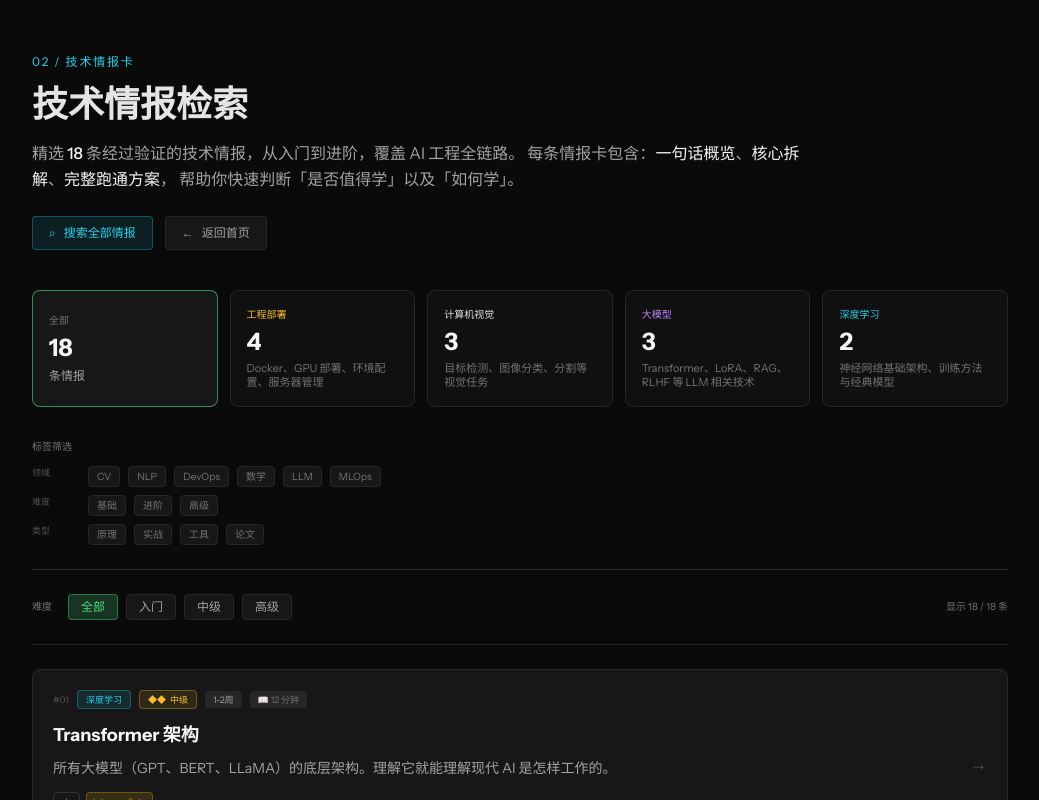
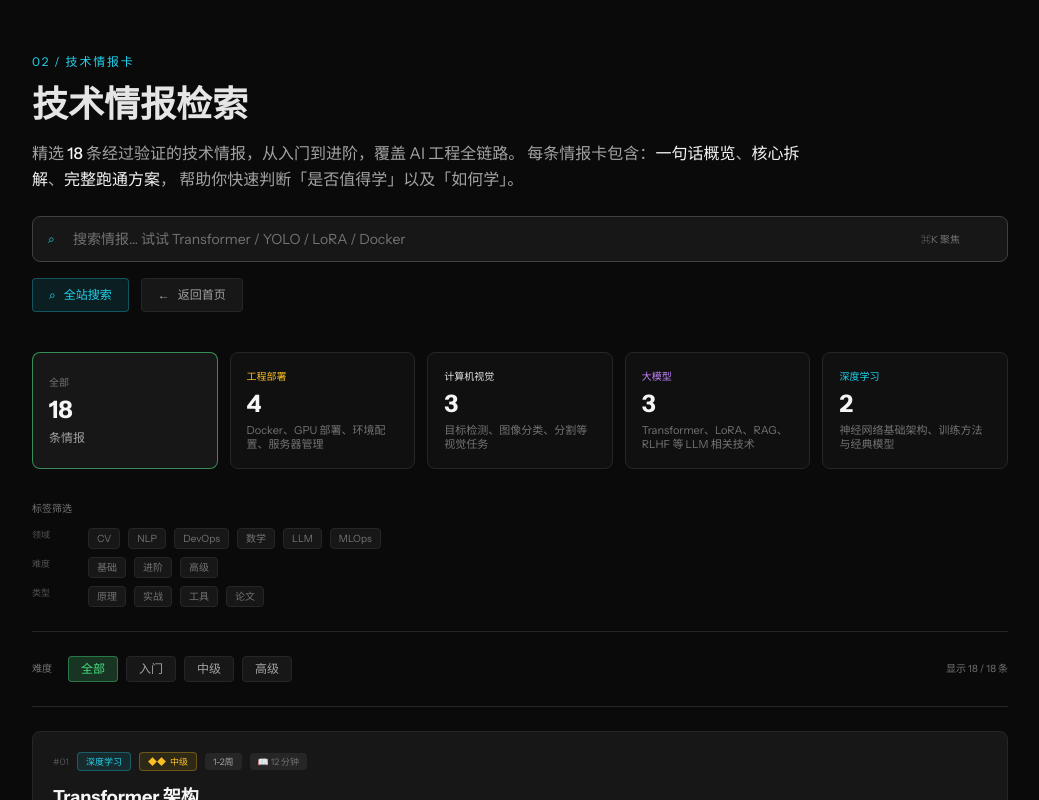
Before and after one commit to xingye-zjw/techradar, a Next.js app: page /intel in a window 1280 px wide. Shown: the top 800 px of the page, without its empty margins (120-1159 px from the left). Built offline with nearby package versions, Linux system fonts and the light colour scheme.

Commit message:
feat: 技术情报页面添加搜索功能
- 新增搜索框，支持关键词搜索情报
- 搜索结果高亮显示匹配关键词
- 支持 Cmd/Ctrl+K 快捷键聚焦搜索框
- 搜索与分类/标签/难度筛选联动
- 添加清除全部筛选按钮

```diff
--- a/app/intel/IntelListClient.tsx
+++ b/app/intel/IntelListClient.tsx
@@ -1,7 +1,8 @@
 "use client";
 
 import Link from "next/link";
-import { useState, useMemo } from "react";
+import { useState, useMemo, useRef, useEffect } from "react";
+import Fuse from "fuse.js";
 import type { IntelCard } from "@/lib/intel";
 import { difficultyMeta, categoryMeta } from "@/lib/intel-meta";
 import { TAG_GROUPS, getTagColor, type TagDefinition } from "@/lib/intel-tags";
@@ -10,10 +11,78 @@ interface IntelListClientProps {
   cards: IntelCard[];
 }
 
+/**
+ * 在文本中高亮搜索关键词
+ */
+function highlightSearch(text: string, query: string): React.ReactNode {
+  if (!query.trim()) return text;
+
+  const terms = query
+    .toLowerCase()
+    .split(/\s+/)
+    .filter((t) => t.length > 0);
+
+  if (terms.length === 0) return text;
+
+  terms.sort((a, b) => b.length - a.length);
+  const escaped = terms.map((t) => t.replace(/[.*+?^${}()|[\]\\]/g, "\\$&"));
+  const pattern = new RegExp(`(${escaped.join("|")})`, "gi");
+
+  const parts = text.split(pattern);
+  return parts.map((part, idx) => {
+    if (part.length > 0) {
+      const freshPattern = new RegExp(`^(${escaped.join("|")})$`, "i");
+      if (freshPattern.test(part)) {
+        return (
+          <mark
+            key={idx}
+            className="bg-cyan-400/25 text-cyan-300 rounded-sm px-0.5 font-medium"
+          >
+            {part}
+          </mark>
+        );
+      }
+    }
+    return <span key={idx}>{part}</span>;
+  });
+}
+
 export function IntelListClient({ cards }: IntelListClientProps) {
   const [activeCategory, setActiveCategory] = useState<string>("all");
   const [activeDifficulty, setActiveDifficulty] = useState<string>("all");
   const [activeTags, setActiveTags] = useState<Set<string>>(new Set());
+  const [searchQuery, setSearchQuery] = useState<string>("");
+  const searchInputRef = useRef<HTMLInputElement>(null);
+
+  // 构建 Fuse.js 搜索索引
+  const fuse = useMemo(
+    () =>
+      new Fuse<IntelCard>(cards, {
+        keys: [
+          { name: "title", weight: 0.35 },
+          { name: "summary", weight: 0.25 },
+          { name: "keywords", weight: 0.25 },
+          { name: "tags", weight: 0.15 },
+        ],
+        includeScore: true,
+        threshold: 0.35,
+        ignoreLocation: true,
+        minMatchCharLength: 1,
+      }),
+    [cards]
+  );
+
+  // 快捷键聚焦搜索框
+  useEffect(() => {
+    const handleKeyDown = (e: KeyboardEvent) => {
+      if ((e.metaKey || e.ctrlKey) && e.key === "k") {
+        e.preventDefault();
+        searchInputRef.current?.focus();
+      }
+    };
+    document.addEventListener("keydown", handleKeyDown);
+    return () => document.removeEventListener("keydown", handleKeyDown);
+  }, []);
 
   // 计算各分类的数量
   const categoryCounts = useMemo(() => {
@@ -37,18 +106,36 @@ export function IntelListClient({ cards }: IntelListClientProps) {
     });
   };
 
-  // 筛选后的卡片
+  // 筛选后的卡片（支持搜索 + 多维筛选）
   const filteredCards = useMemo(() => {
-    return cards.filter((c) => {
-      if (activeCategory !== "all" && c.category !== activeCategory) return false;
-      if (activeDifficulty !== "all" && c.difficulty !== activeDifficulty) return false;
-      if (activeTags.size > 0) {
-        const hasTag = Array.from(activeTags).some((tag) => c.tags.includes(tag));
-        if (!hasTag) return false;
-      }
-      return true;
-    });
-  }, [cards, activeCategory, activeDifficulty, activeTags]);
+    let result = cards;
+
+    // 搜索筛选
+    if (searchQuery.trim()) {
+      const searchResults = fuse.search(searchQuery.trim());
+      const searchIds = new Set(searchResults.map((r) => r.item.slug));
+      result = result.filter((c) => searchIds.has(c.slug));
+    }
+
+    // 分类筛选
+    if (activeCategory !== "all") {
+      result = result.filter((c) => c.category === activeCategory);
+    }
+
+    // 难度筛选
+    if (activeDifficulty !== "all") {
+      result = result.filter((c) => c.difficulty === activeDifficulty);
+    }
+
+    // 标签筛选
+    if (activeTags.size > 0) {
+      result = result.filter((c) =>
+        Array.from(activeTags).some((tag) => c.tags.includes(tag))
+      );
+    }
+
+    return result;
+  }, [cards, searchQuery, activeCategory, activeDifficulty, activeTags, fuse]);
 
   // 获取可用的分类列表（按数量排序）
   const categories = useMemo(() => {
@@ -77,13 +164,42 @@ export function IntelListClient({ cards }: IntelListClientProps) {
             、<span className="text-neutral-100 font-medium">完整跑通方案</span>，
             帮助你快速判断「是否值得学」以及「如何学」。
           </p>
-          <div className="flex flex-wrap gap-3 mt-6">
+          {/* 搜索框 */}
+          <div className="relative mt-6 mb-4">
+            <span className="absolute left-4 top-1/2 -translate-y-1/2 text-cyan-400 font-mono text-xs">
+              ⌕
+            </span>
+            <input
+              ref={searchInputRef}
+              type="text"
+              value={searchQuery}
+              onChange={(e) => setSearchQuery(e.target.value)}
+              onKeyDown={(e) => {
+                if (e.key === "Escape") setSearchQuery("");
+              }}
+              placeholder="搜索情报… 试试 Transformer / YOLO / LoRA / Docker"
+              className="w-full pl-10 pr-20 py-3 bg-neutral-900 border border-neutral-700 rounded-lg text-neutral-200 font-mono text-sm placeholder:text-neutral-500 focus:outline-none focus:border-cyan-400/60 focus:ring-2 focus:ring-cyan-400/15 transition-colors"
+            />
+            {searchQuery && (
+              <button
+                onClick={() => setSearchQuery("")}
+                className="absolute right-3 top-1/2 -translate-y-1/2 text-neutral-500 hover:text-neutral-300 font-mono text-xs"
+              >
+                ESC
+              </button>
+            )}
+            <span className="absolute right-12 top-1/2 -translate-y-1/2 text-neutral-500 font-mono text-[10px]">
+              {searchQuery ? `${filteredCards.length} hits` : "⌘K 聚焦"}
+            </span>
+          </div>
+
+          <div className="flex flex-wrap gap-3">
             <Link
               href="/search"
               className="inline-flex items-center gap-2 font-mono text-xs px-4 py-2 bg-cyan-400/10 text-cyan-400 border border-cyan-400/30 rounded-sm hover:bg-cyan-400/20 transition-colors"
             >
               <span>⌕</span>
-              <span>搜索全部情报</span>
+              <span>全站搜索</span>
             </Link>
             <Link
               href="/"
@@ -222,8 +338,23 @@ export function IntelListClient({ cards }: IntelListClientProps) {
               </button>
             ))}
           </div>
-          <div className="font-mono text-[10px] text-neutral-500">
-            显示 {filteredCards.length} / {cards.length} 条
+          <div className="flex items-center gap-3">
+            {(searchQuery || activeCategory !== "all" || activeDifficulty !== "all" || activeTags.size > 0) && (
+              <button
+                onClick={() => {
+                  setSearchQuery("");
+                  setActiveCategory("all");
+                  setActiveDifficulty("all");
+                  setActiveTags(new Set());
+                }}
+                className="font-mono text-[10px] text-cyan-400 hover:text-cyan-300 transition-colors"
+              >
+                清除全部 ↺
+              </button>
+            )}
+            <div className="font-mono text-[10px] text-neutral-500">
+              显示 {filteredCards.length} / {cards.length} 条
+            </div>
           </div>
         </div>
 
@@ -288,12 +419,12 @@ export function IntelListClient({ cards }: IntelListClientProps) {
 
                     {/* 标题 */}
                     <h2 className="text-lg font-bold text-neutral-100 group-hover:text-cyan-400 transition-colors mb-2">
-                      {card.title}
+                      {highlightSearch(card.title, searchQuery)}
                     </h2>
 
                     {/* 摘要 */}
                     <p className="text-sm text-neutral-400 leading-relaxed mb-3">
-                      {card.summary}
+                      {highlightSearch(card.summary, searchQuery)}
                     </p>
 
                     {/* 标签 */}
@@ -342,13 +473,14 @@ export function IntelListClient({ cards }: IntelListClientProps) {
             <div className="font-mono text-neutral-600 mb-3">// 没有匹配的情报</div>
             <button
               onClick={() => {
+                setSearchQuery("");
                 setActiveCategory("all");
                 setActiveDifficulty("all");
                 setActiveTags(new Set());
               }}
               className="text-sm text-cyan-400 hover:underline font-mono"
             >
-              ↺ 重置筛选条件
+              ↺ 重置所有筛选条件
             </button>
           </div>
         )}
```
